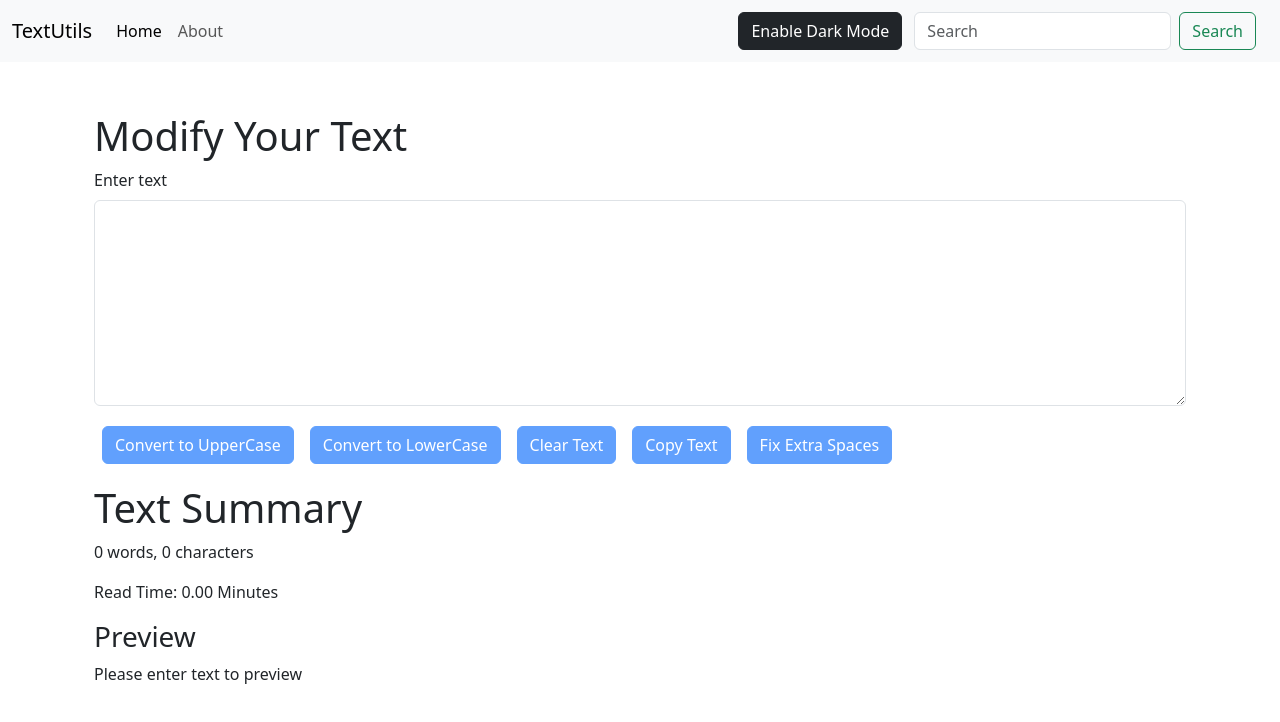
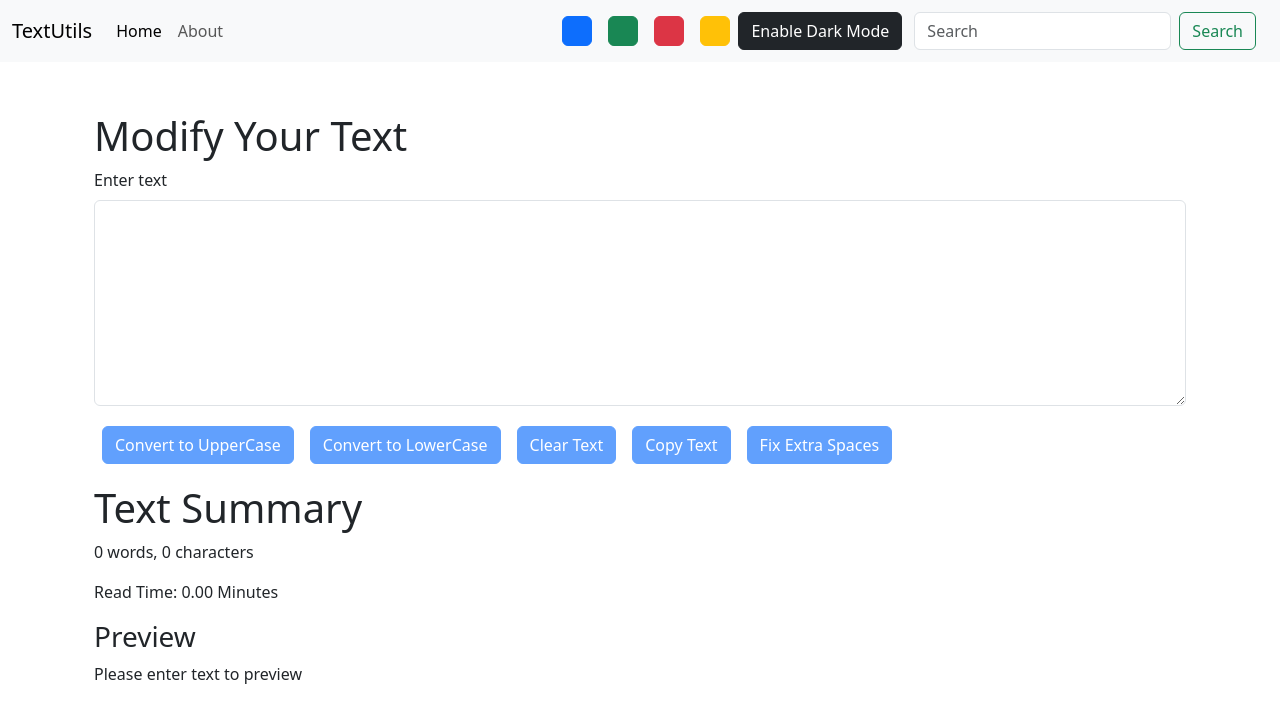
Before and after one commit to AhmedAsim-69/TextUtils, a React (Create React App) app: page / in a window 1280 px wide. Shown: the top 722 px of the page. Built offline with nearby package versions, Linux system fonts and the light colour scheme.

Commit message:
Added different bg-colors

```diff
--- a/src/App.js
+++ b/src/App.js
@@ -17,7 +17,19 @@ function App() {
   const [alert, setAlert] = useState(null)
   const [btnText, setBtnText] = useState("Enable Dark Mode")
 
-  const toggleThemeMode = ()=>{
+    const removeBodyClasses = ()=>{
+      document.body.classList.remove('bg-light');
+      document.body.classList.remove('bg-dark');
+      document.body.classList.remove('bg-warning');
+      document.body.classList.remove('bg-success');
+      document.body.classList.remove('bg-danger');
+      document.body.classList.remove('bg-primary');
+      document.body.classList.remove('bg-secondary');
+    }
+
+  const toggleThemeMode = (typeIs)=>{
+    removeBodyClasses();
+    if(typeIs == null){
       if(themeMode === 'light'){
         setThemeMode("dark");
         setBtnText("Enable Light Mode");
@@ -29,6 +41,11 @@ function App() {
         setBtnText("Enable Dark Mode");
         document.body.style.backgroundColor = "white";
         showAlert("Light mode has been Enabled", "success");
+      }
+    }
+    else{
+      document.body.classList.add('bg-'+typeIs);
+      console.log(typeIs);
     }
 }
 
--- a/src/components/Navbar.js
+++ b/src/components/Navbar.js
@@ -16,7 +16,13 @@ export default function Navbar(props) {
             <Link className="nav-link" to="/about">{props.aboutText}</Link>
           </div>
         </div>
-        <button className={`btn btn-${props.themeMode === "light" ? "dark" : "light"}`} onClick={props.toggleThemeMode} >{props.btnText}</button>
+        <div className="d-flex">
+          <button className="btn btn-primary rounded mx-2" onClick={()=>{props.toggleThemeMode('primary')}} style={{height: "30px", width:"30px"}}></button>
+          <button className="btn btn-success rounded mx-2" onClick={()=>{props.toggleThemeMode('success')}} style={{height: "30px", width:"30px"}}></button>
+          <button className="btn btn-danger rounded mx-2" onClick={()=>{props.toggleThemeMode('danger')}} style={{height: "30px", width:"30px"}}></button>
+          <button className="btn btn-warning rounded mx-2" onClick={()=>{props.toggleThemeMode('warning')}} style={{height: "30px", width:"30px"}}></button>
+        </div>
+        <button className={`btn btn-${props.themeMode === "light" ? "dark" : "light"}`} onClick={()=>{props.toggleThemeMode(null)}} >{props.btnText}</button>
         <nav className="navbar bg-body-tertiary">
             <div className="container-fluid">
                 <form className="d-flex" role="search">
```
Lines whose indentation alone changed are shown as unchanged.
